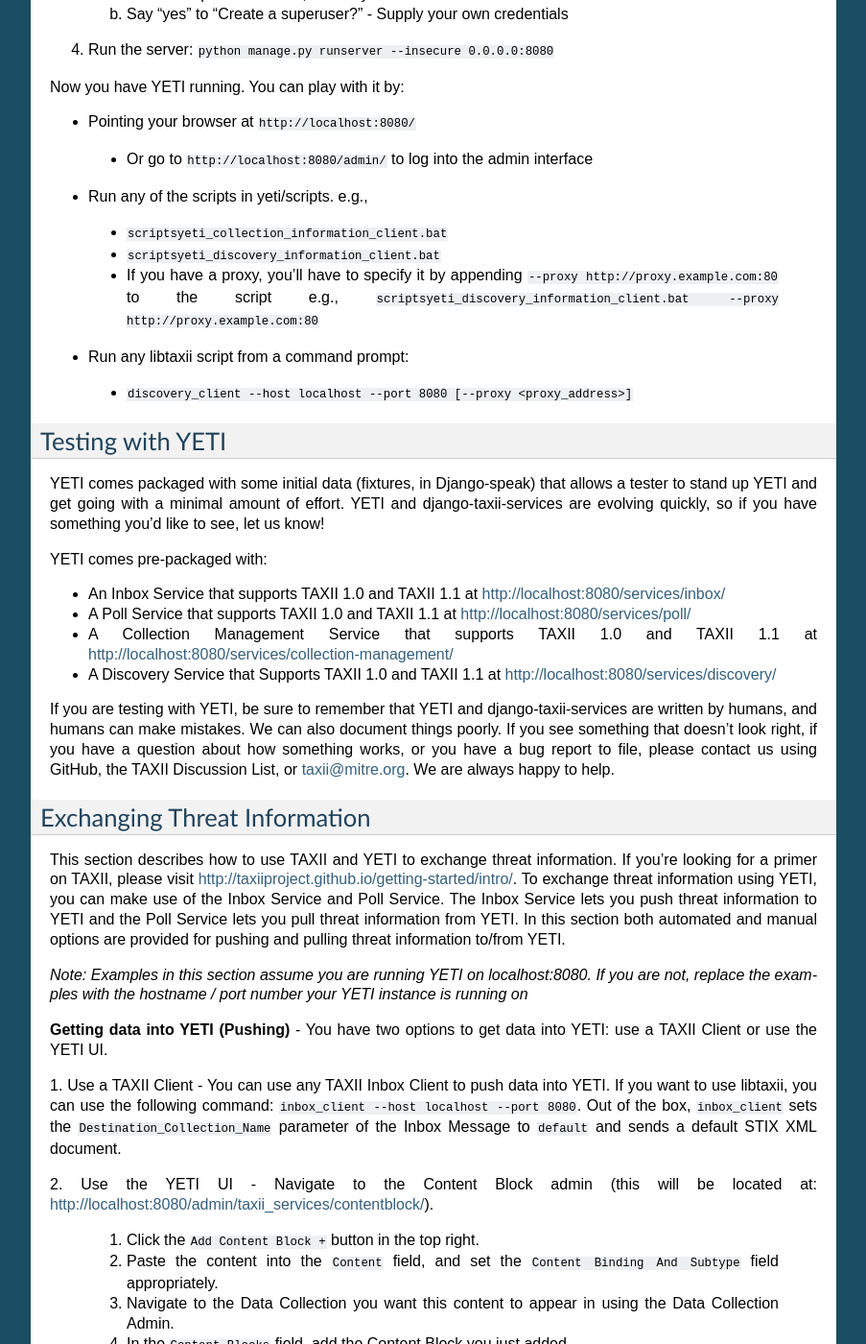
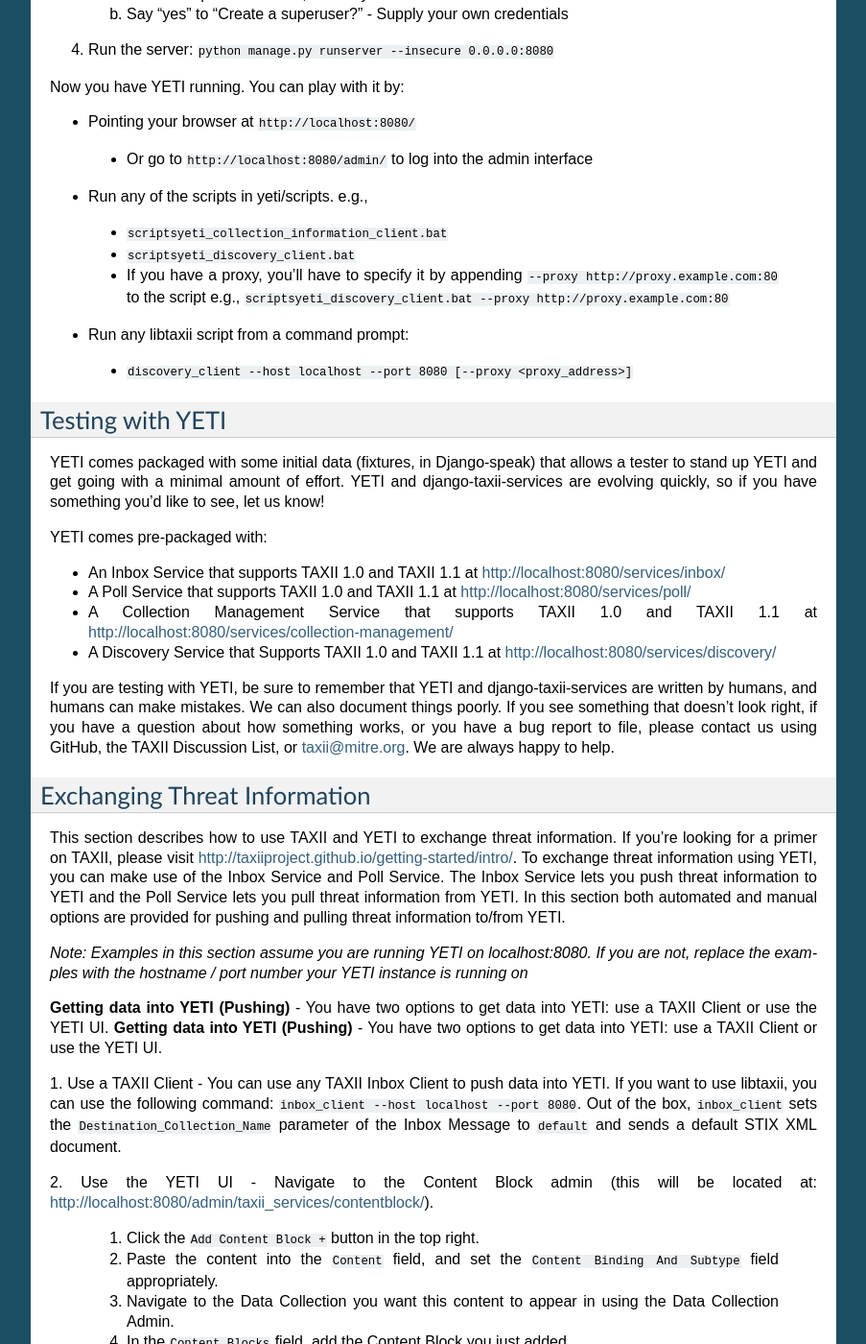
Before and after one commit to TAXIIProject/yeti, a Sphinx documentation site: the page built from docs/getting_started.rst, in a window 1280 px wide and 1400 px high, scrolled down 749 px. Shown: the whole window at 96% size, without its empty margins (198-1101 px from the left). Built offline with Sphinx 7.4.7, drawn with Linux system fonts in a browser that asks for light colours.

Commit message:
Fixed typo per libtaxii/#153

```diff
--- a/docs/getting_started.rst
+++ b/docs/getting_started.rst
@@ -49,10 +49,10 @@
 * Run any of the scripts in yeti/scripts. e.g.,
 
  * :code:`scripts\yeti_collection_information_client.bat`
- * :code:`scripts\yeti_discovery_information_client.bat`
+ * :code:`scripts\yeti_discovery_client.bat`
  * If you have a proxy, you'll have to specify it by appending \
    :code:`--proxy http://proxy.example.com:80` to the script \
-   e.g., :code:`scripts\yeti_discovery_information_client.bat --proxy http://proxy.example.com:80`
+   e.g., :code:`scripts\yeti_discovery_client.bat --proxy http://proxy.example.com:80`
 
 * Run any libtaxii script from a command prompt:
 
@@ -88,6 +88,7 @@
 the hostname / port number your YETI instance is running on`
 
 **Getting data into YETI (Pushing)** - You have two options to get data into YETI: use a TAXII Client or use the YETI UI.
+**Getting data into YETI (Pushing)** - You have two options to get data into YETI: use a TAXII Client or use the YETI UI.
 
 
 1. Use a TAXII Client - You can use any TAXII Inbox Client to push data into YETI. If you want to use libtaxii, you can
```
